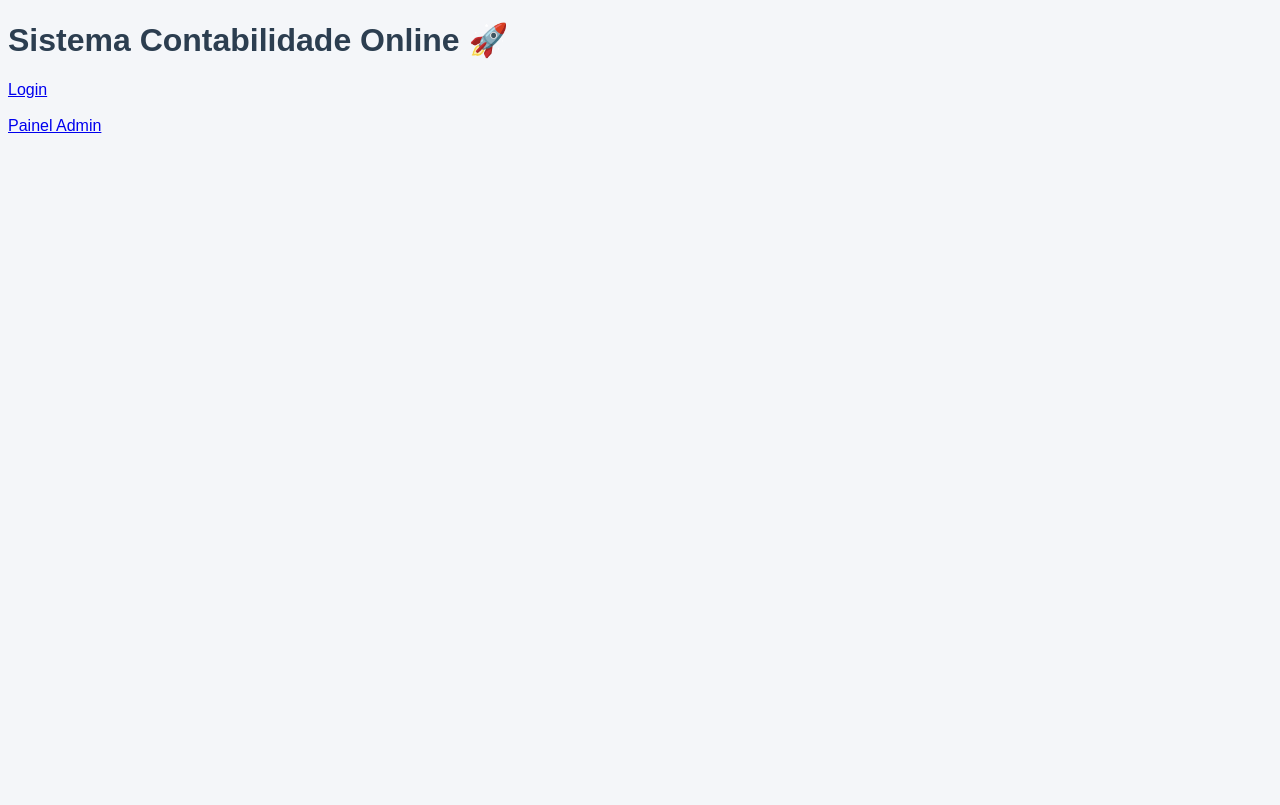
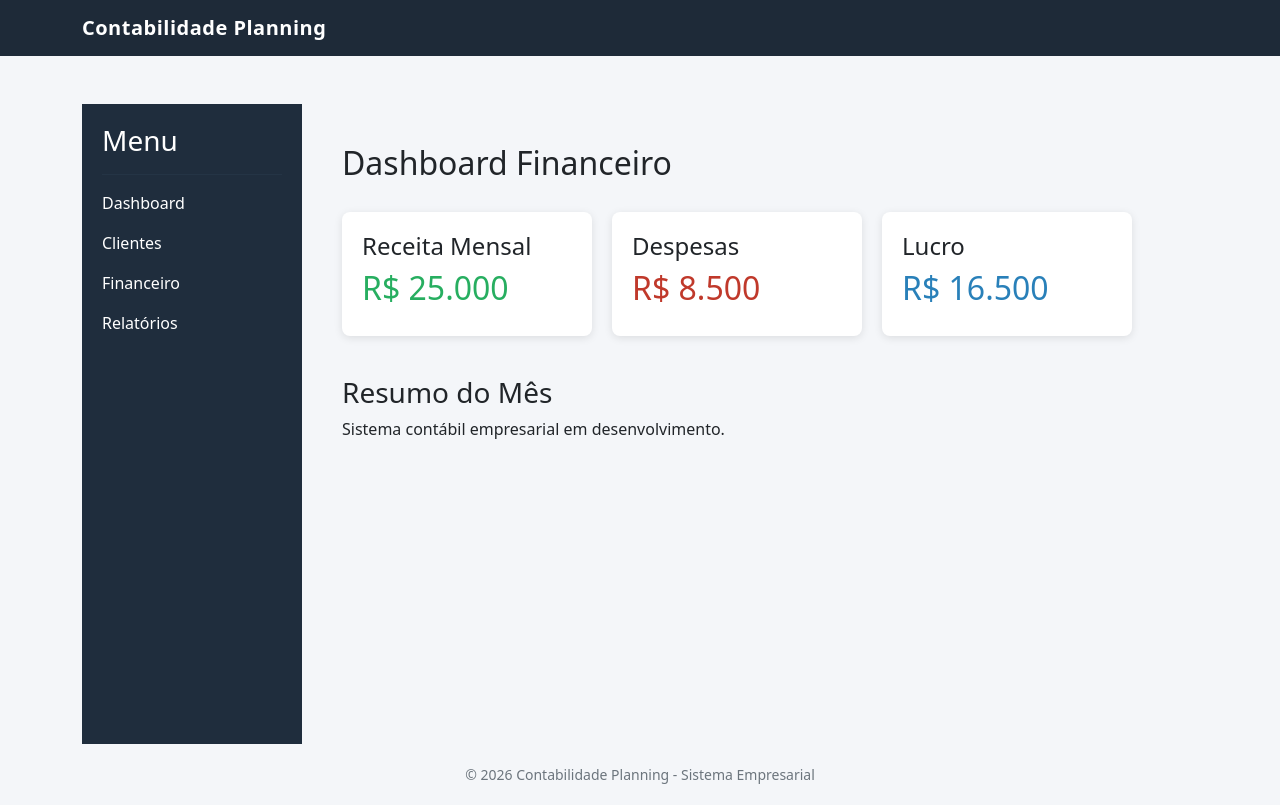
Before and after one commit to planningcontabilidade/contabilidade-planning, a Django app: page /create-user/ in a window 1280 px wide. Before the commit the page ends 133 px from the top, so only its background shows below. Run offline with Django 4.2, Linux system fonts and the light colour scheme; data comes from the database, SQL or seed files in the repository; data that the repository does not hold is empty.

Commit message:
Update index.html

```diff
--- a/templates/index.html
+++ b/templates/index.html
@@ -1,23 +1,50 @@
-{% load static %}
-<!DOCTYPE html>
-<html>
-<head>
-    <title>Sistema Contabilidade Online</title>
-    <link rel="stylesheet" href="{% static 'css/style.css' %}">
-</head>
-<body>
+{% extends 'base.html' %}
 
-    <h1>Sistema Contabilidade Online 🚀</h1>
+{% block content %}
+<div style="display: flex; min-height: 80vh;">
 
-    {% if user.is_authenticated %}
-        <p>Bem-vindo, {{ user.username }} 👋</p>
-        <a href="{% url 'logout' %}">Sair</a>
-    {% else %}
-        <a href="{% url 'login' %}">Login</a>
-    {% endif %}
+    <!-- Sidebar -->
+    <div style="width: 220px; background-color: #1f2d3d; padding: 20px; color: white;">
+        <h3 style="color: #ffffff;">Menu</h3>
+        <hr style="border-color: #34495e;">
+        <p><a href="#" style="color: white; text-decoration: none;">Dashboard</a></p>
+        <p><a href="#" style="color: white; text-decoration: none;">Clientes</a></p>
+        <p><a href="#" style="color: white; text-decoration: none;">Financeiro</a></p>
+        <p><a href="#" style="color: white; text-decoration: none;">Relatórios</a></p>
+    </div>
 
-    <br><br>
-    <a href="/admin/">Painel Admin</a>
+    <!-- Conteúdo principal -->
+    <div style="flex: 1; padding: 40px; background-color: #f4f6f9;">
 
-</body>
-</html>
+        <h2 style="margin-bottom: 30px;">Dashboard Financeiro</h2>
+
+        <!-- Cards -->
+        <div style="display: flex; gap: 20px; flex-wrap: wrap;">
+
+            <div style="background: white; padding: 20px; width: 250px; border-radius: 8px; box-shadow: 0 2px 8px rgba(0,0,0,0.1);">
+                <h4>Receita Mensal</h4>
+                <h2 style="color: #27ae60;">R$ 25.000</h2>
+            </div>
+
+            <div style="background: white; padding: 20px; width: 250px; border-radius: 8px; box-shadow: 0 2px 8px rgba(0,0,0,0.1);">
+                <h4>Despesas</h4>
+                <h2 style="color: #c0392b;">R$ 8.500</h2>
+            </div>
+
+            <div style="background: white; padding: 20px; width: 250px; border-radius: 8px; box-shadow: 0 2px 8px rgba(0,0,0,0.1);">
+                <h4>Lucro</h4>
+                <h2 style="color: #2980b9;">R$ 16.500</h2>
+            </div>
+
+        </div>
+
+        <!-- Área adicional -->
+        <div style="margin-top: 40px;">
+            <h3>Resumo do Mês</h3>
+            <p>Sistema contábil empresarial em desenvolvimento.</p>
+        </div>
+
+    </div>
+
+</div>
+{% endblock %}
```
